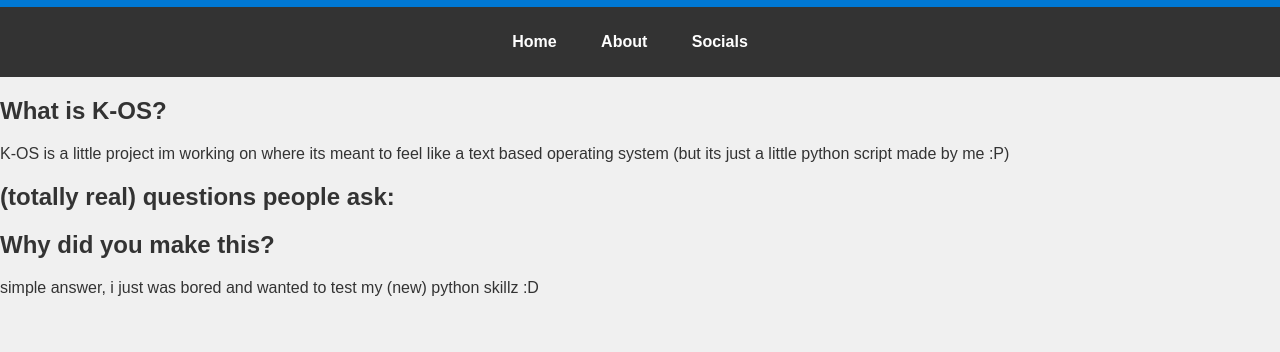
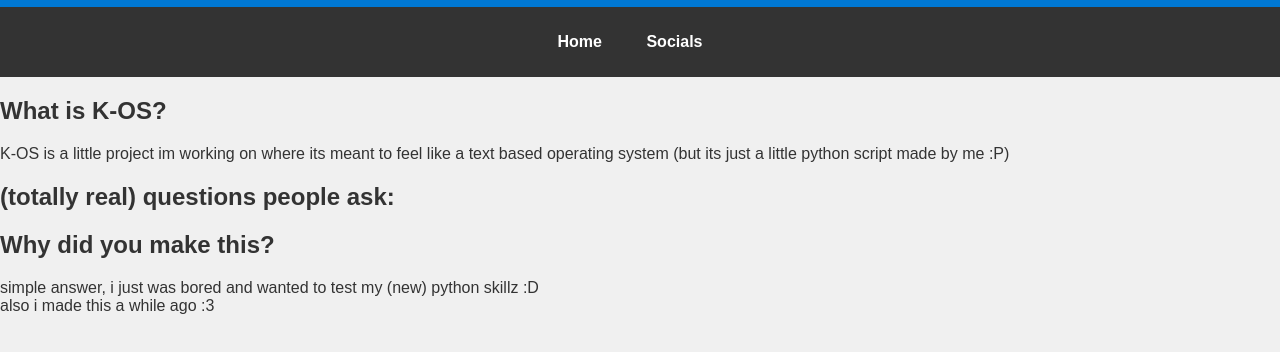
Before and after one commit to KaiDaPie/K-OS, a plain HTML site: page index.html in a window 1280 px wide. Shown: the part 50-402 px from the top of the page. Drawn offline with Linux system fonts and the light colour scheme.

Commit message:
Update index.html

```diff
--- a/index.html
+++ b/index.html
@@ -82,8 +82,7 @@
     <nav>
         <ul>
             <li><a href="#">Home</a></li>
-            <li><a href="#">About</a></li>
-            <li><a href="#">Socials</a></li>
+            <li><a href="/socials.html">Socials</a></li>
         </ul>
     </nav>
     <div class="container">
@@ -95,6 +94,7 @@
         <h2>Why did you make this?</h2>
 
         <p>simple answer, i just was bored and wanted to test my (new) python skillz :D</p>
+        <p>also i made this a while ago :3</p>
     </div>
 </body>
 </html>
```
